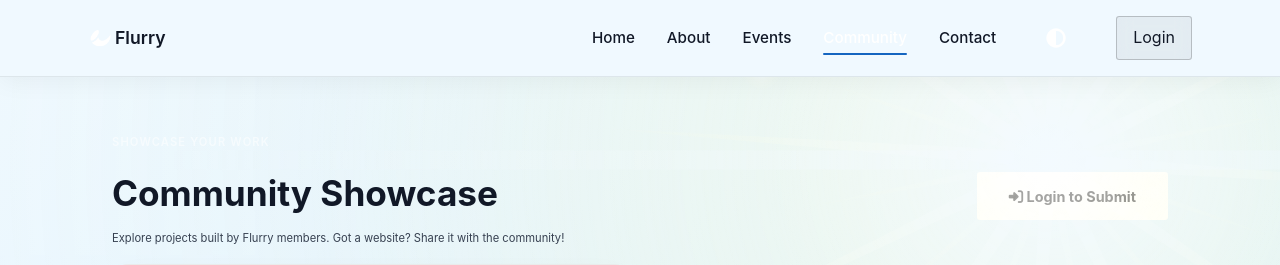
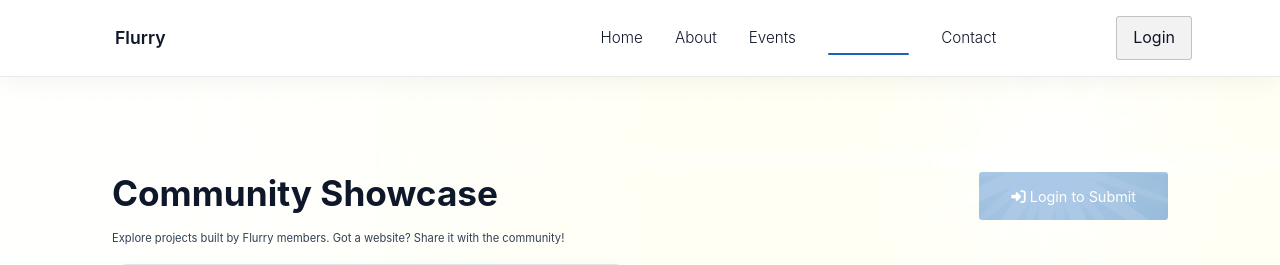
Before and after one commit to neilmasion/Django-Flurry, a Django app: page /community/ in a window 1280 px wide. Shown: the top 265 px of the page. Run offline with Django 5.2, Linux system fonts and the light colour scheme; data comes from the database, SQL or seed files in the repository.

Commit message:
style: refine light mode theme with brand alignment and cleaner typography

```diff
--- a/static/css/community.css
+++ b/static/css/community.css
@@ -31,6 +31,7 @@
 
 :not([data-theme="dark"]) .hero-content h1 {
     color: var(--text-primary);
+    font-weight: 700;
 }
 
 .hero-content p {
@@ -183,6 +184,7 @@
 
 :not([data-theme="dark"]) .author-name {
     color: var(--text-primary);
+    font-weight: 700;
 }
 
 .post-time {
@@ -238,6 +240,7 @@
 
 :not([data-theme="dark"]) .showcase-title {
     color: var(--text-primary);
+    font-weight: 700;
 }
 
 .showcase-description {
@@ -346,6 +349,7 @@
 
 :not([data-theme="dark"]) .comments-header h3 {
     color: var(--text-primary);
+    font-weight: 600;
 }
 
 .comments-header .count {
@@ -433,6 +437,7 @@
 
 :not([data-theme="dark"]) .comment-author {
     color: var(--text-primary);
+    font-weight: 700;
 }
 
 .comment-role {
--- a/static/css/events.css
+++ b/static/css/events.css
@@ -17,6 +17,7 @@
 
 :not([data-theme="dark"]) .section-title h2 {
     color: var(--text-primary);
+    font-weight: 600;
 }
 
 .section-title p {
@@ -49,6 +50,7 @@
 
 :not([data-theme="dark"]) .events-header h2 {
     color: var(--text-primary);
+    font-weight: 600;
 }
 
 .events-header p {
@@ -102,6 +104,7 @@
 
 :not([data-theme="dark"]) .event-card h3 {
     color: var(--text-primary);
+    font-weight: 600;
 }
 
 .event-card p {
@@ -158,6 +161,7 @@
 
 :not([data-theme="dark"]) .event-day {
     color: var(--text-primary);
+    font-weight: 700;
 }
 
 .event-month {
@@ -253,7 +257,7 @@
 }
 
 :not([data-theme="dark"]) .workshop-item-icon {
-    background: rgba(0, 0, 0, 0.05);
+    background: var(--bg-tertiary);
     color: var(--primary-color);
 }
 
@@ -274,6 +278,7 @@
 
 :not([data-theme="dark"]) .workshop-item h4 {
     color: var(--text-primary);
+    font-weight: 600;
 }
 
 .workshop-item p {
@@ -373,7 +378,7 @@
 }
 
 :not([data-theme="dark"]) .resource-icon {
-    background: rgba(0, 0, 0, 0.05);
+    background: var(--bg-tertiary);
     color: var(--primary-color);
 }
 
--- a/static/css/home.css
+++ b/static/css/home.css
@@ -76,6 +76,7 @@
 
 :not([data-theme="dark"]) .hero-stat-num {
     color: var(--text-primary);
+    font-weight: 700;
 }
 
 .hero-stat-label {
@@ -173,8 +174,8 @@
 }
 
 :not([data-theme="dark"]) .diagram-node {
-    background: rgba(255, 255, 255, 0.7);
-    border-color: rgba(0, 0, 0, 0.08);
+    background: var(--bg-secondary);
+    border-color: var(--border-color);
     color: var(--text-primary);
 }
 
@@ -501,6 +502,7 @@
 
 :not([data-theme="dark"]) .about-text h2 {
     color: var(--text-primary);
+    font-weight: 600;
 }
 
 .about-text p {
@@ -861,8 +863,8 @@
 }
 
 :not([data-theme="dark"]) .testimonial-btn {
-    background: rgba(0, 0, 0, 0.05);
-    border-color: rgba(0, 0, 0, 0.1);
+    background: var(--bg-tertiary);
+    border-color: var(--border-color);
     color: var(--text-primary);
 }
 
--- a/static/css/main.css
+++ b/static/css/main.css
@@ -206,6 +206,7 @@
 
 :not([data-theme="dark"]) .logo-text {
     color: var(--text-primary);
+    font-weight: 600;
 }
 
 .nav-menu {
@@ -500,7 +501,6 @@
 
 :not([data-theme="dark"]) .nav-link {
     color: var(--text-primary);
-    font-weight: 500;
 }
 
 .nav-link:hover,
@@ -1371,8 +1371,8 @@
 }
 
 :not([data-theme="dark"]) .search-input-wrap {
-    background: rgba(0, 0, 0, 0.04);
-    border-color: rgba(0, 0, 0, 0.1);
+    background: var(--bg-tertiary);
+    border-color: var(--border-color);
 }
 
 .search-input-wrap:focus-within {
@@ -1416,7 +1416,7 @@
 }
 
 :not([data-theme="dark"]) .search-input-wrap input::placeholder {
-    color: rgba(0, 0, 0, 0.4);
+    color: var(--text-tertiary);
 }
 
 /* Profile-specific Search Overrides */
--- a/static/css/root.css
+++ b/static/css/root.css
@@ -5,19 +5,19 @@
     --secondary-color: #ffffff;
     --accent-color: #29b4f6;
 
-    --bg-primary: #f0f9ff;
-    /* Very light sky blue for Day mode */
-    --bg-secondary: rgba(255, 255, 255, 0.95);
-    /* More opaque white for better contrast */
-    --bg-tertiary: rgba(255, 255, 255, 0.98);
-    /* Near-solid white */
-    --bg-hover: rgba(255, 255, 255, 1.0);
+    --bg-primary: #ffffff;
+    /* Clean white background */
+    --bg-secondary: #f8fafc;
+    /* Very light grey-blue for cards */
+    --bg-tertiary: #f1f5f9;
+    /* Soft grey for subtle sections */
+    --bg-hover: #e2e8f0;
 
-    --text-primary: #111827;
-    /* Dark Slate/Black for high readability */
-    --text-secondary: #374151;
-    /* Dark grey */
-    --text-tertiary: #6b7280;
+    --text-primary: #0f172a;
+    /* Deep navy-grey for high readability */
+    --text-secondary: #334155;
+    /* Muted navy-grey */
+    --text-tertiary: #64748b;
     /* Muted grey */
 
     --border-color: rgba(0, 0, 0, 0.08);
@@ -69,12 +69,11 @@
 }
 
 html:not([data-theme="dark"]) body {
-    background-color: #f0f9ff;
-    background-image: linear-gradient(135deg, #f0f9ff 0%, #e0f2fe 50%, #d1edff 100%);
+    background-color: var(--bg-primary);
+    background-image: none;
     background-attachment: fixed;
     min-height: 100vh;
     color: var(--text-primary);
-    /* Global dark text for light mode */
 }
 
 /* Force all headers to be dark in light mode */
@@ -183,10 +182,9 @@
 }
 
 :not([data-theme="dark"]) .btn-primary {
-    background-color: #ffffff;
-    color: #000;
+    background-color: var(--primary-color);
+    color: #fff;
     border: none;
-    font-weight: 700;
 }
 
 :not([data-theme="dark"]) .btn-primary:hover {
```
